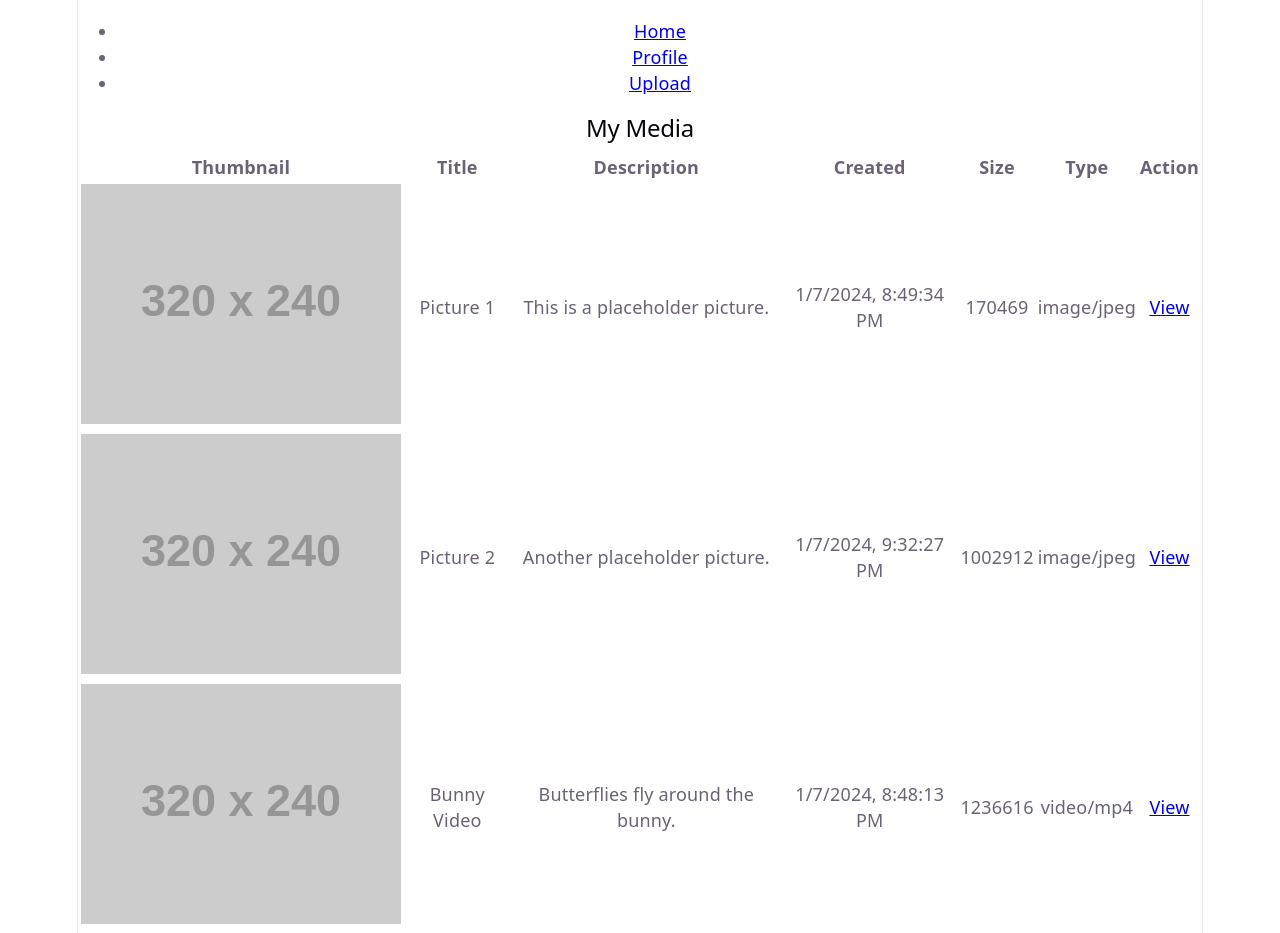
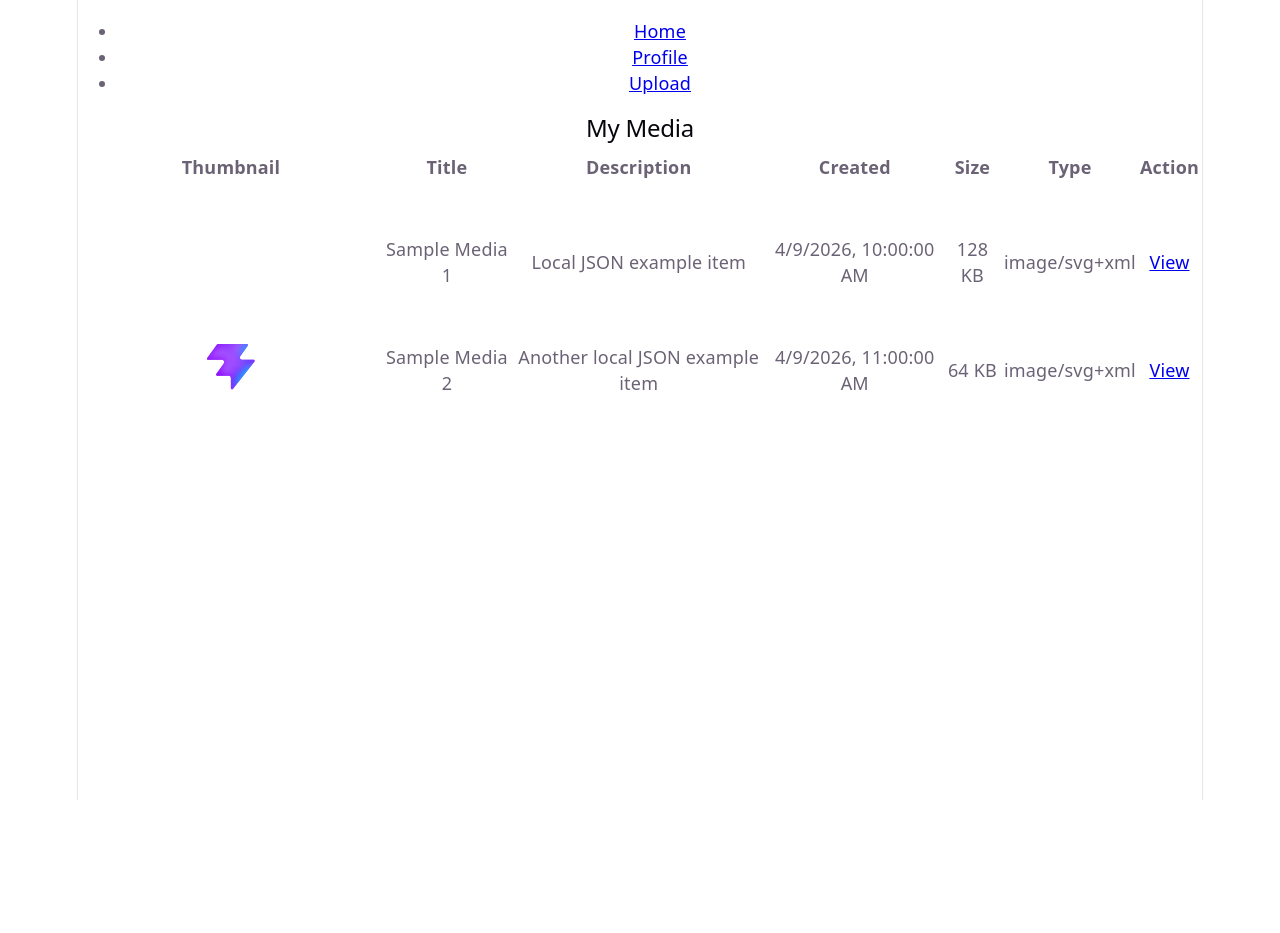
Before and after one commit to Bayram-Erdogan/React_Assignments, a React (Vite) app: page / in a window 1280 px wide. After the commit the page ends 800 px from the top, so only its background shows below. Built offline with nearby package versions, Linux system fonts and the light colour scheme.

Commit message:
Implement lab 1 media fetching

```diff
--- /dev/null
+++ b/public/test.json
@@ -0,0 +1,22 @@
+[
+  {
+    "media_id": 1,
+    "thumbnail": "/icons.svg",
+    "title": "Sample Media 1",
+    "description": "Local JSON example item",
+    "created_at": "2026-04-09T10:00:00.000Z",
+    "filesize": "128 KB",
+    "media_type": "image/svg+xml",
+    "filename": "/icons.svg"
+  },
+  {
+    "media_id": 2,
+    "thumbnail": "/favicon.svg",
+    "title": "Sample Media 2",
+    "description": "Another local JSON example item",
+    "created_at": "2026-04-09T11:00:00.000Z",
+    "filesize": "64 KB",
+    "media_type": "image/svg+xml",
+    "filename": "/favicon.svg"
+  }
+]
--- /dev/null
+++ b/src/utils/fetchData.js
@@ -0,0 +1,12 @@
+const fetchData = async (url) => {
+  const response = await fetch(url);
+
+  if (!response.ok) {
+    throw new Error('Fetch failed');
+  }
+
+  const data = await response.json();
+  return data;
+};
+
+export default fetchData;
--- a/src/views/Home.jsx
+++ b/src/views/Home.jsx
@@ -1,42 +1,28 @@
-import { useState } from 'react';
+import { useState, useEffect } from 'react';
 import MediaRow from '../components/MediaRow';
-
-const mediaArray = [
-  {
-    media_id: 1,
-    title: 'Picture 1',
-    filename: 'https://placehold.co/600x400?text=Pic1',
-    thumbnail: 'https://placehold.co/320x240?text=Thumb1',
-    description: 'This is a placeholder picture.',
-    created_at: '2024-01-07T20:49:34.000Z',
-    filesize: 170469,
-    media_type: 'image/jpeg',
-  },
-  {
-    media_id: 2,
-    title: 'Picture 2',
-    filename: 'https://placehold.co/600x400?text=Pic2',
-    thumbnail: 'https://placehold.co/320x240?text=Thumb2',
-    description: 'Another placeholder picture.',
-    created_at: '2024-01-07T21:32:27.000Z',
-    filesize: 1002912,
-    media_type: 'image/jpeg',
-  },
-  {
-    media_id: 3,
-    title: 'Bunny Video',
-    filename:
-      'http://distribution.bbb3d.renderfarming.net/video/mp4/bbb_sunflower_1080p_60fps_normal.mp4',
-    thumbnail: 'https://placehold.co/320x240?text=Thumb3',
-    description: 'Butterflies fly around the bunny.',
-    created_at: '2024-01-07T20:48:13.000Z',
-    filesize: 1236616,
-    media_type: 'video/mp4',
-  },
-];
+import fetchData from '../utils/fetchData';
 
 const Home = () => {
-  const [selectedItem, setSelectedItem] = useState(null);
+  const [mediaArray, setMediaArray] = useState([]);
+
+  const getMedia = async () => {
+    try {
+      const json = await fetchData('test.json');
+      setMediaArray(json);
+    } catch (error) {
+      console.error(error);
+    }
+  };
+
+  useEffect(() => {
+    const timeoutId = window.setTimeout(() => {
+      void getMedia();
+    }, 0);
+
+    return () => window.clearTimeout(timeoutId);
+  }, []);
+
+  console.log(mediaArray);
 
   return (
     <>
@@ -57,18 +43,10 @@ const Home = () => {
 
         <tbody>
           {mediaArray.map((item) => (
-            <MediaRow
-              key={item.media_id}
-              item={item}
-              setSelectedItem={setSelectedItem}
-            />
+            <MediaRow key={item.media_id} item={item} />
           ))}
         </tbody>
       </table>
-
-      {selectedItem && (
-        <SingleView item={selectedItem} setSelectedItem={setSelectedItem} />
-      )}
     </>
   );
 };
```
